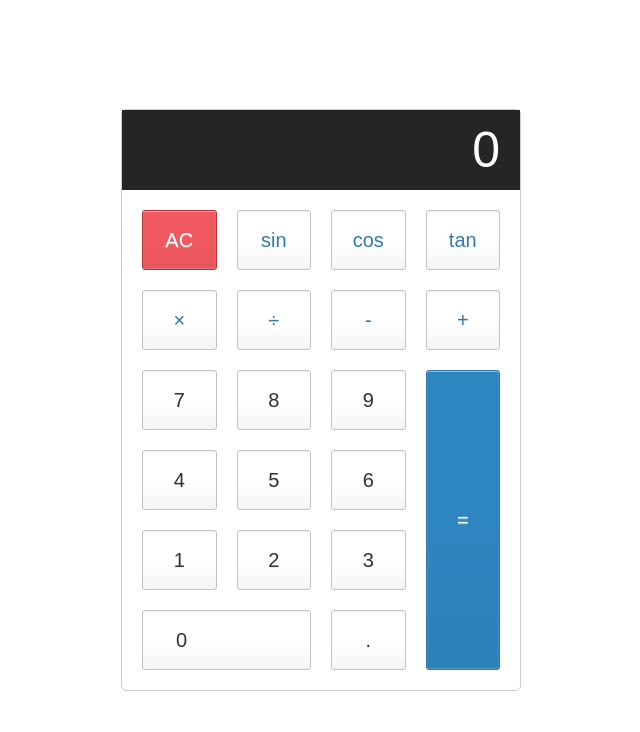
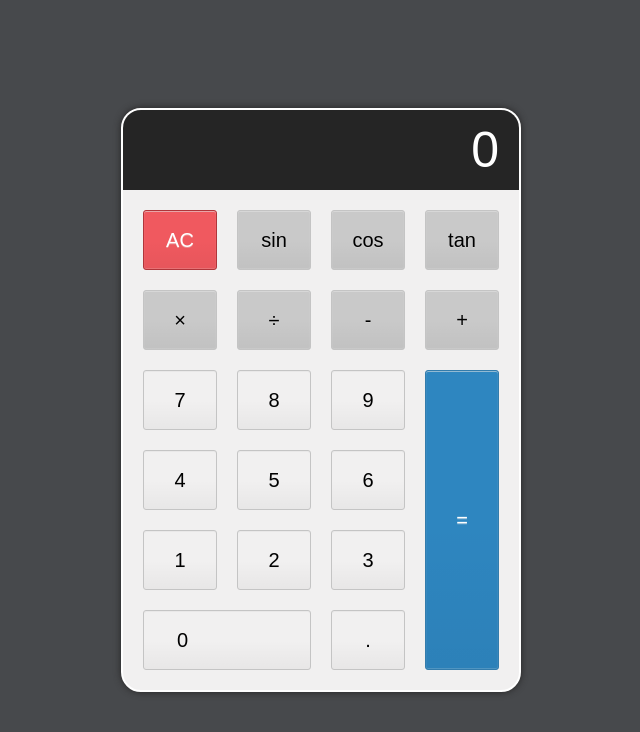
Before and after one commit to MuhammadFadhilah0063/Aplikasi-Kalkulator, a plain HTML site: page index.html in a window 1280 px wide. Shown: the whole page, without its empty margins (319-959 px from the left). Drawn offline with Linux system fonts and the light colour scheme.

Commit message:
Revisi Lagi

```diff
--- a/css/style.css
+++ b/css/style.css
@@ -9,18 +9,22 @@ html {
     box-sizing: inherit;
 }
 
-.body {
-    background-color: #eaeaea;
+body {
+    background-color: #47494c;
 }
 
 .calculator {
     border: 1px solid #ccc;
-    border-radius: 5px;
+    border-radius: 20px;
     position: absolute;
     top: 50%;
     left: 50%;
     transform: translate(-50%, -50%);
     width: 400px;
+    overflow: hidden;
+    border: 2px solid white;
+    box-shadow: 0px 0px 7px rgb(37, 36, 36);
+    background-color: rgb(241, 240, 240);
 }
 
 .calculator-screen {
@@ -29,7 +33,7 @@ html {
     height: 80px;
     border: none;
     background-color: #252525;
-    color: #fff;
+    color: rgb(255, 255, 255);
     text-align: right;
     padding-right: 20px;
     padding-left: 10px;
@@ -37,13 +41,12 @@ html {
 
 button {
     height: 60px;
-
     background-color: #fff;
     border-radius: 3px;
     border: 1px solid #c4c4c4;
     background-color: transparent;
     font-size: 2rem;
-    color: #333;
+    color: rgb(0, 0, 0);
     background-image: linear-gradient(to bottom, transparent, transparent 50%, rgba(0,0,0,.04));
     box-shadow: inset 0 0 0 1px rgba(225, 225, 225, .05), inset 0 1px 0 0 rgba(225, 225, 225, .45), inset 0 -1px 0 0 rgba(225, 225, 225, .15), inset 0 1px 0 0 rgba(225, 225, 225, .15);
     text-shadow: 0 1px rgba(225, 225, 225, .4);
@@ -54,7 +57,8 @@ button:hover {
 }
 
 .operator {
-    color: #337cac;
+    color: #000000;
+    background-color: #c9c9c9;
 }
 
 .all-clear {
```
